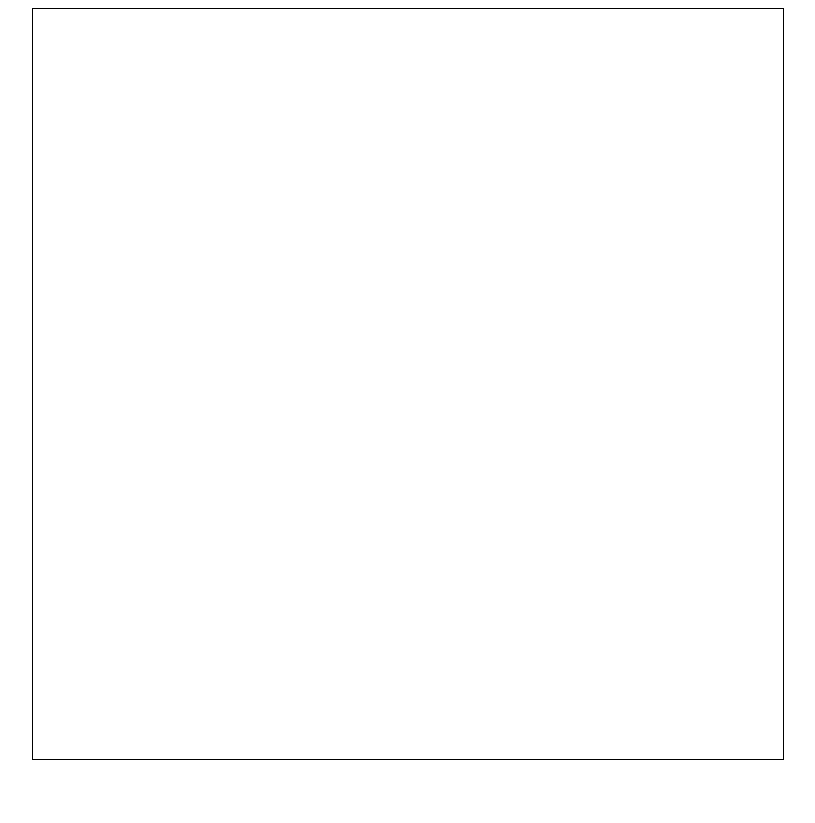
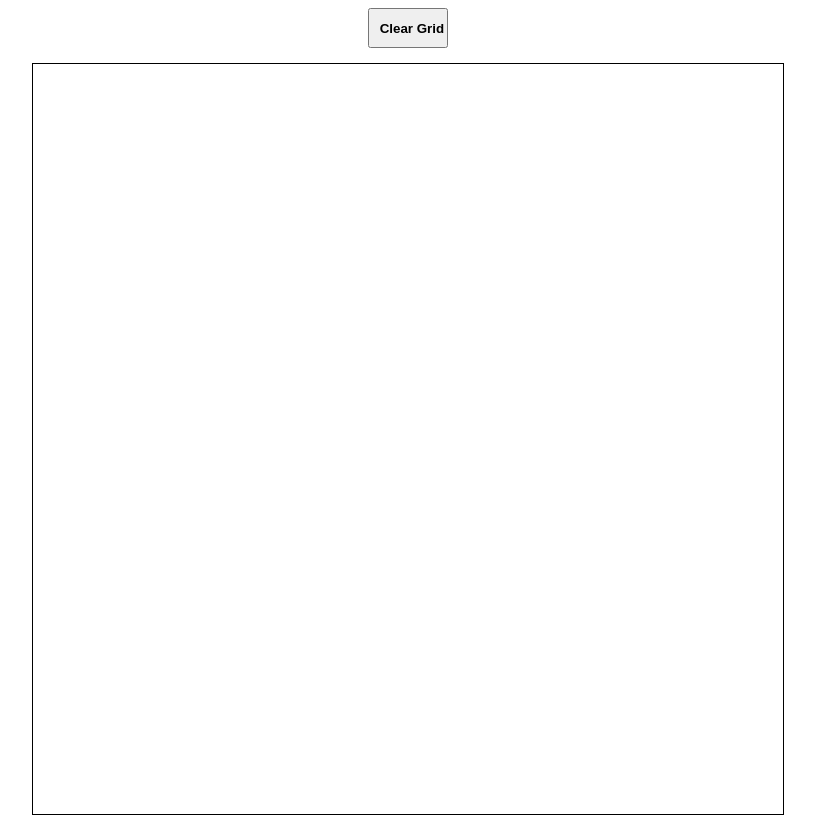
Before and after one commit to zecheeseking/etch_a_sketch, a plain HTML site: page index.html in a window 1280 px wide. Shown: the whole page, without its empty margins (232-1047 px from the left). Before the commit the page ends 800 px from the top, so only its background shows below. Drawn offline with Linux system fonts and the light colour scheme.

Commit message:
implemented resizing of etch-a-sketch grid.

```diff
--- a/index.html
+++ b/index.html
@@ -6,25 +6,32 @@
     <link rel="stylesheet" type="text/css" href="style.css"/>
   </head>
   <body>
+    <input type="button" id="cleargridbtn" value=" Clear Grid"></input>
     <div id="etchasketchcontainer">
     </div>
   </body>
 
   <script>
 
-      createGrid();
+      document.querySelector('#cleargridbtn')
+        .addEventListener('click', function(e){
+          clearGrid();
+          createGrid(prompt('Please enter the amount of rows and columns you want!', '16'));
+        });
 
-      function createGrid()
+      createGrid(16);
+
+      function createGrid(cellCount)
       {
         var container = document.querySelector('#etchasketchcontainer');
-        let height = 750 / 16;
-        let width = 750 / 16;
-        container.setAttribute('grid-template-columns', `repeat(16, ${height}px)`);
-        container.setAttribute('grid-template-rows', `repeat(16, ${width}px)`);
+        let height = 750 / cellCount;
+        let width = 750 / cellCount;
+        container.setAttribute('grid-template-columns', `repeat(${cellCount}, ${height}px)`);
+        container.setAttribute('grid-template-rows', `repeat(${cellCount}, ${width}px)`);
 
-        for(let cellc = 1; cellc <= 16; cellc++)
+        for(let cellc = 1; cellc <= cellCount; cellc++)
         {
-          for(let cellr = 1; cellr <= 16; cellr++)
+          for(let cellr = 1; cellr <= cellCount; cellr++)
           {
             container.appendChild(createTile(cellr, cellc));
           }
@@ -41,9 +48,12 @@
         return tile;
       }
 
-      function ToPx(str)
+      function clearGrid()
       {
-        return '' + str + 'px';
+        var container = document.querySelector('#etchasketchcontainer');
+
+        while(container.firstChild)
+          container.removeChild(container.firstChild);
       }
   </script>
 </html>
--- a/style.css
+++ b/style.css
@@ -1,6 +1,15 @@
 body{
   display: flex;
+  flex-direction: column;
   justify-content:center;
+  align-items: center;
+}
+
+#cleargridbtn{
+  height: 40px;
+  width: 80px;
+  margin-bottom: 15px;
+  font-weight: 700;
 }
 
 #etchasketchcontainer{
```
